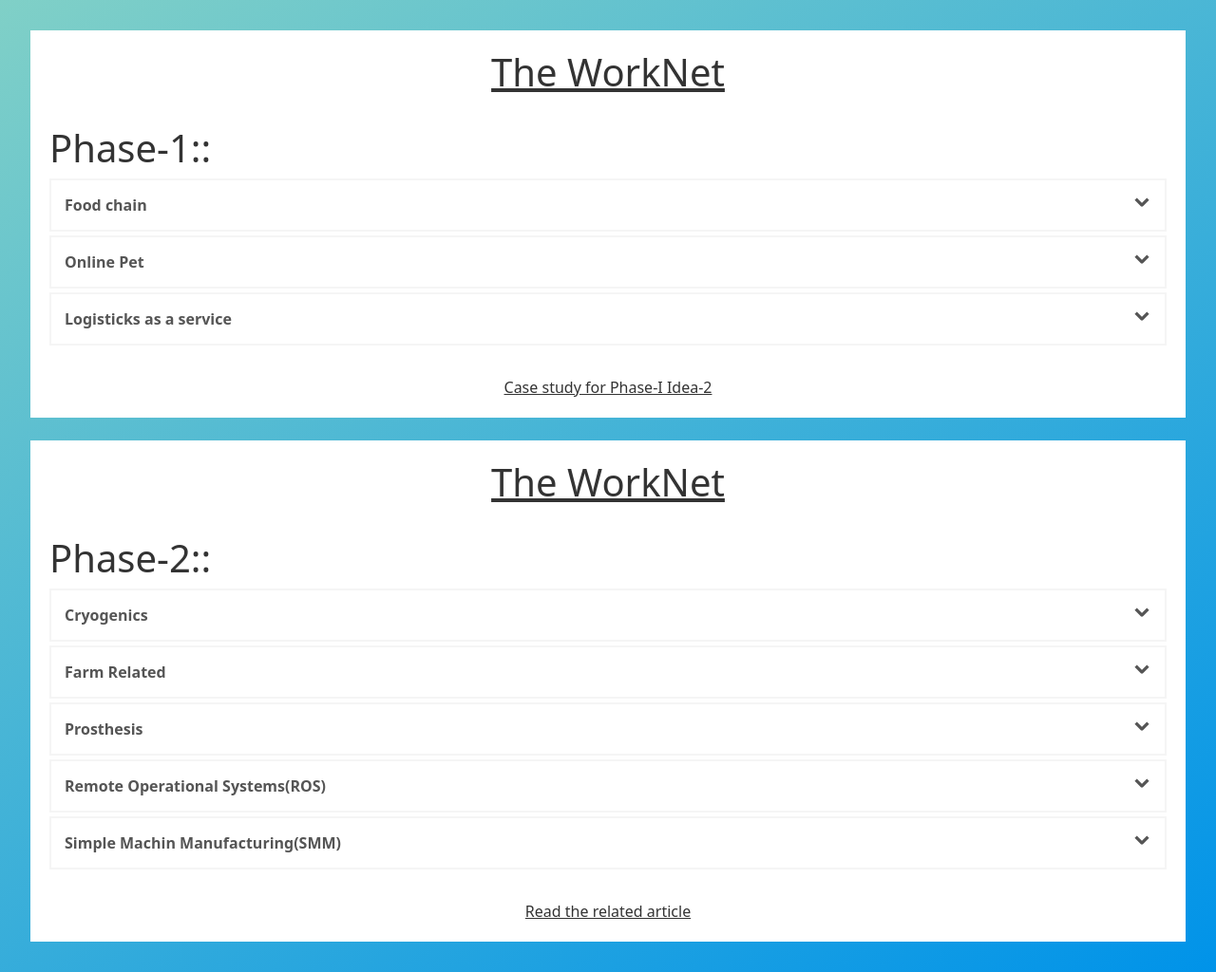
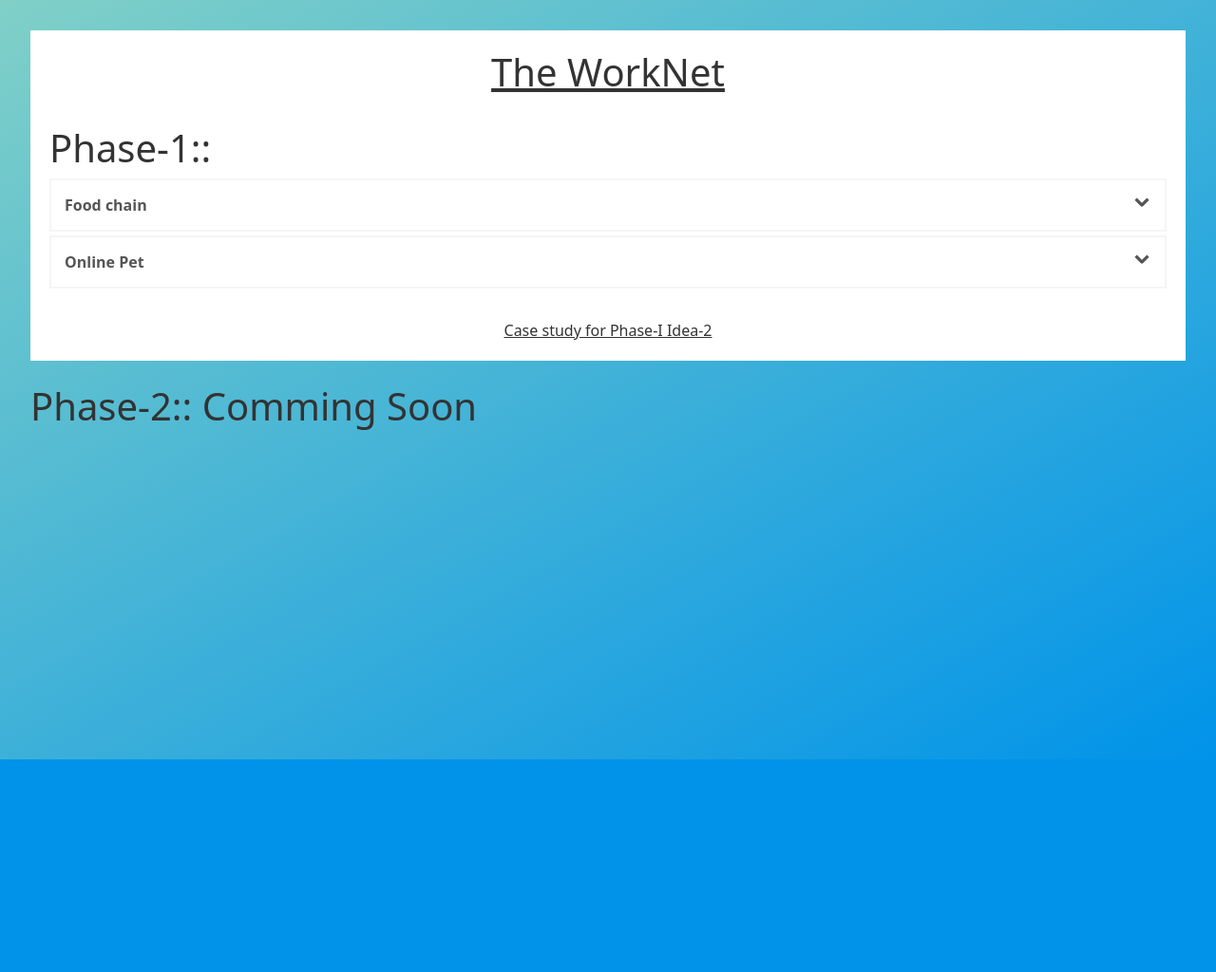
Before and after one commit to WorkNet-WN/Agamotto, a plain HTML site: page index.html in a window 1280 px wide. Shown: the whole page at 95% size. After the commit the page ends 800 px from the top, so only its background shows below. Drawn offline with nearby package versions, Linux system fonts and the light colour scheme.

Commit message:
30.4.2023
Temp changes..

```diff
--- a/index.html
+++ b/index.html
@@ -94,7 +94,7 @@ main a:hover {
     <summary class="accordion__title">
       Food chain
     </summary>
-    <div class="accordion__content">
+    <!--div class="accordion__content">
       <p>Medical Applications: <p/>
 <p>
 Space Exploration:
@@ -107,7 +107,7 @@ Electronics and Computing:
 Industrial Applications: <p/>
 
 
-    </div>
+    </div-->
   </details>
 
 
@@ -119,11 +119,11 @@ Industrial Applications: <p/>
       Online Pet
     </summary>
     <div class="accordion__content">
-      <p>Basic(blood/....)</p>
+      <!--p>Basic(blood/....)</p-->
     </div>
   </details>
 
-    <details class="accordion">
+    <!--details class="accordion">
     <summary class="accordion__title">
       Logisticks as a service
     </summary>
@@ -133,7 +133,7 @@ Industrial Applications: <p/>
       <p>Industrial spares(machinical/electrical raw-products)</p>
 
     </div>
-  </details>
+  </details-->
 
 </div>
   <a href="artical-1" target="_blank">Case  study for Phase-I Idea-2</a>
@@ -145,8 +145,8 @@ Industrial Applications: <p/>
 
 
 <br/>
-
- <main>
+ <h1>Phase-2:: Comming Soon</h1>
+ <!--main>
    <h1 style="text-align: center;text-decoration: underline;" >The WorkNet</h1><br/>
    <h1>Phase-2::</h1>
   <div>
@@ -231,7 +231,7 @@ Aquaponics <p/>
 
 </div>
   <a href="http://www.ae.utexas.edu/courses/ase333t/past_projects/03fall/antimatter/applications_of_antimatter.htm" target="_blank">Read the related article</a>
-</main>
+</main-->
 
 </body>
 </html>
```
